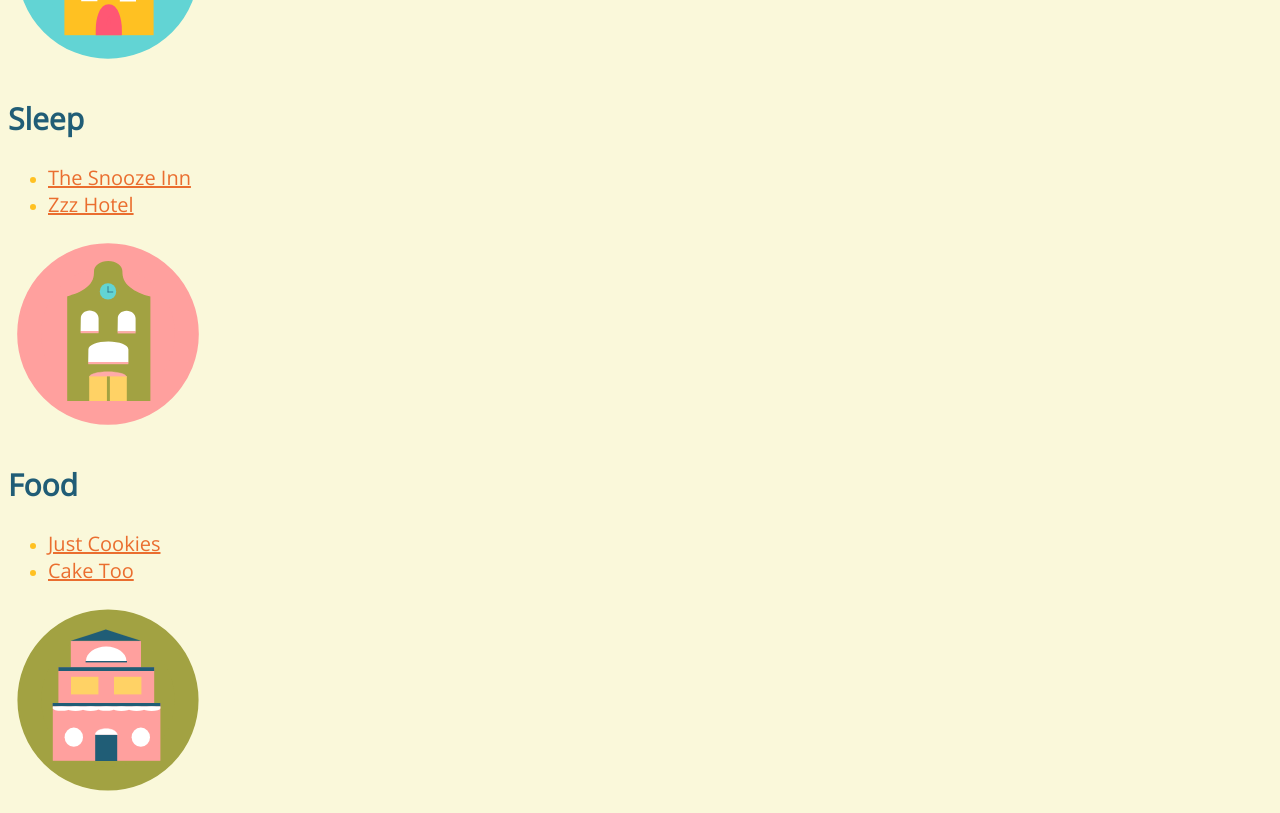
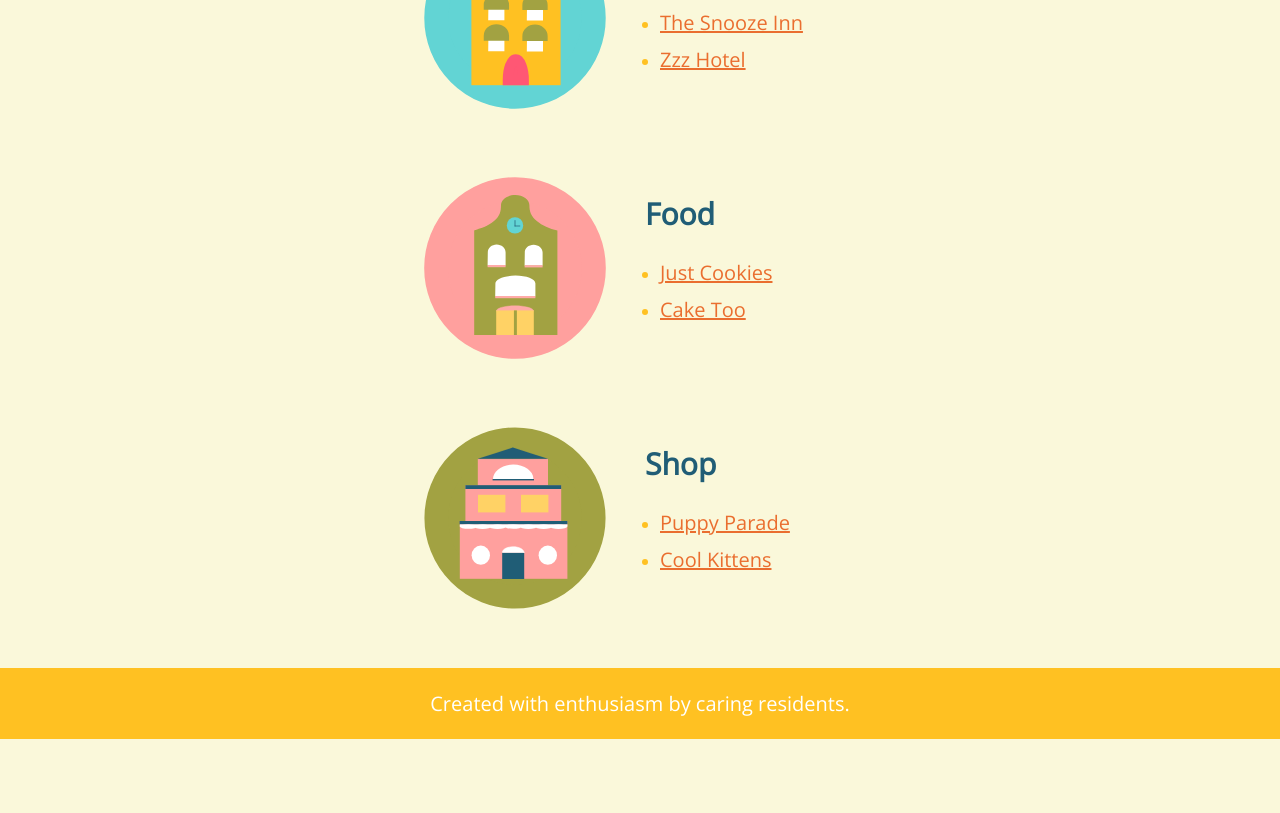
Before and after one commit to Raph3046/3-13-2022, a plain HTML site: page index.html in a window 1280 px wide. Shown: the part 630-1443 px from the top of the page. After the commit the page ends 1369 px from the top, so only its background shows below. Drawn offline with nearby package versions, Linux system fonts and the light colour scheme.

Commit message:
add tutsplus

```diff
--- a/index.html
+++ b/index.html
@@ -5,46 +5,50 @@
   <meta http-equiv="X-UA-Compatible" content="IE=edge">
   <meta name="viewport" content="width=device-width, initial-scale=1.0">
   <title>Tuts Town</title>
+
   <link rel="preconnect" href="https://fonts.googleapis.com">
   <link rel="preconnect" href="https://fonts.gstatic.com" crossorigin>
-  <link href="https://fonts.googleapis.com/css2?family=Open+Sans&display=swap" rel="stylesheet">  <link rel="preconnect" href="https://fonts.gstatic.com" crossorigin>
-  <link href="https://fonts.googleapis.com/css2?family=Open+Sans&display=swap" rel="stylesheet">  <link type="text/css" rel="stylesheet" href="tutstown.css">
+  <link href="https://fonts.googleapis.com/css2?family=Open+Sans&display=swap" rel="stylesheet">
+  <link rel="preconnect" href="https://fonts.gstatic.com" crossorigin>
+  <script src="https://kit.fontawesome.com/1717fb4b44.js" crossorigin="anonymous"></script>
+  <link href="https://fonts.googleapis.com/css2?family=Open+Sans&display=swap" rel="stylesheet">
+  <link type="text/css" rel="stylesheet" href="tutstown.css">
 </head>
   <body>
     <header class="primary-header">
-      <h1 class="main-heading">Welcome to Tuts+ Town</h1>
+      <h1 class="main-heading"><i class="fa-brands fa-angellist"></i>Welcome to Tuts+ Town</h1>
       <img class="town-preview" src="images/townheader.svg" alt="An illustration of Tuts Town tower.">
     </header>
     <main>
-      <section>
+      <section class="store-section">
         <img class="building" src="images/townsleep.svg" alt="Illustration of a Tuts Town hotel.">
-        <div>
+        <div class="store-details">
           <h2 class="category-heading">Sleep</h2>
           <ul class="store-list">
-            <li><a class="store-link" href="#">The Snooze Inn</a></li>
-            <li><a class="store-link" href="#">Zzz Hotel</a></li>
+            <li class="store-name"><a class="store-link" href="#">The Snooze Inn</a></li>
+            <li class="store-name"><a class="store-link" href="#">Zzz Hotel</a></li>
         </ul>
         </div>
       </section>
 
-      <section>
+      <section class="store-section">
         <img class="building" src="images/townfood.svg" alt="Illustration of a Tuts Town restaurant.">
-        <div>
+        <div class="store-details">
           <h2 class="category-heading">Food</h2>
           <ul class="store-list">
-            <li><a class="store-link" href="#">Just Cookies</a></li>
-            <li><a class="store-link" href="#">Cake Too</a></li>
+            <li class="store-name"><a class="store-link" href="#">Just Cookies</a></li>
+            <li class="store-name"><a class="store-link" href="#">Cake Too</a></li>
         </ul>
         </div>
       </section>
 
-      <section>
+      <section class="store-section">
         <img class="building" src="images/townshop.svg" alt="Illustration of a Tuts Town store.">
-        <div>
+        <div class="store-details">
           <h2 class="category-heading">Shop</h2>
           <ul class="store-list">
-            <li><a class="store-link" href="#">Puppy Parade</a></li>
-            <li><a class="store-link" href="#">Cool Kittens</a></li>
+            <li class="store-name"><a class="store-link" href="#">Puppy Parade</a></li>
+            <li class="store-name"><a class="store-link" href="#">Cool Kittens</a></li>
         </ul>
         </div>
       </section>
--- a/tutstown.css
+++ b/tutstown.css
@@ -1,6 +1,10 @@
 body {
   background-color: #FAF8DA;
   font-family: 'Open Sans';
+  margin: 0;
+}
+.primary-header {
+  text-align: center;
 }
 .main-heading {
   font-size: 70px;
@@ -18,6 +22,7 @@ body {
   font-size: 30px;
 }
 .store-list {
+  padding-left: 15px; /* newly added styling */
   color: #FFC122; /* Changes list’s bullet point color */
 }
 
@@ -26,10 +31,28 @@ body {
   font-size: 20px;
 }
 .primary-footer {
+  padding: 2px;
+  text-align: center;
   background-color: #FFC122;
+
 }
 
 .created-by {
   color: #FFFFFF;
   font-size: 20px;
 }
+
+.store-section {
+  display: flex;
+  display: -webkit-flex; /* This is a vendor prefix! */
+  margin: 50px auto;
+  width: 450px;
+}
+
+.store-details {
+  margin-left: 30px;
+}
+
+.store-name {
+  margin-bottom: 10px;
+}
```
